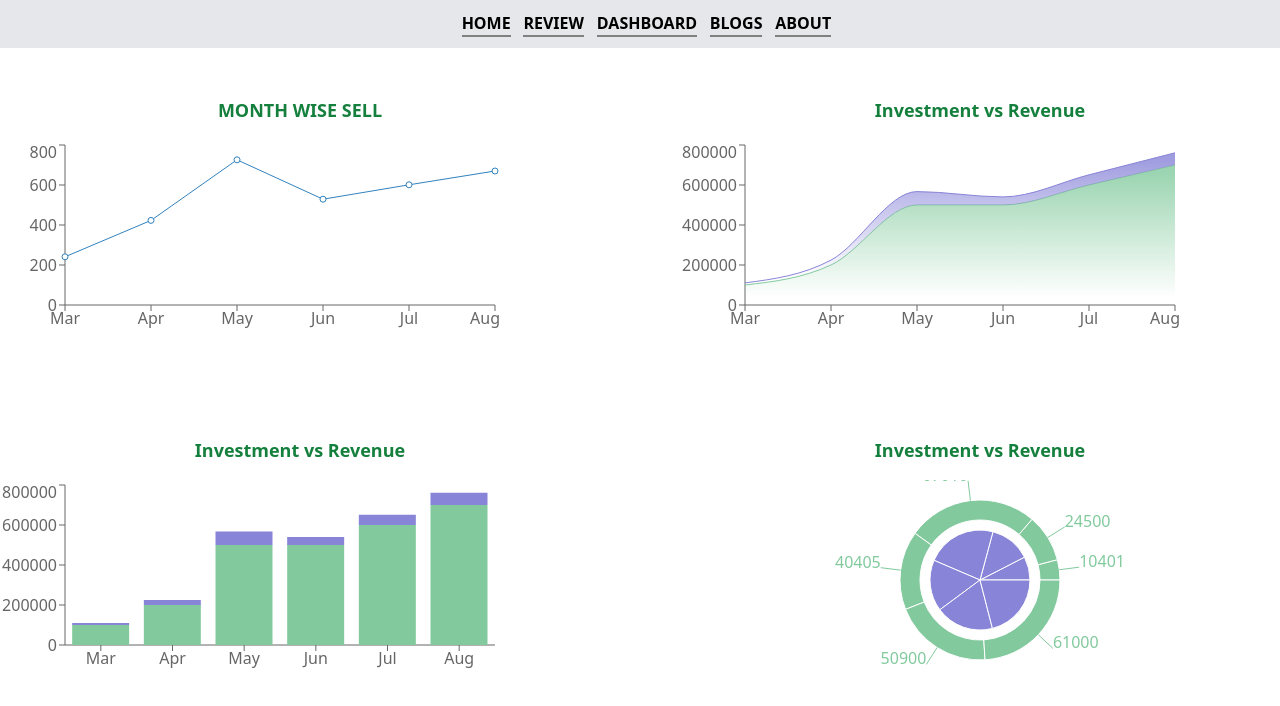
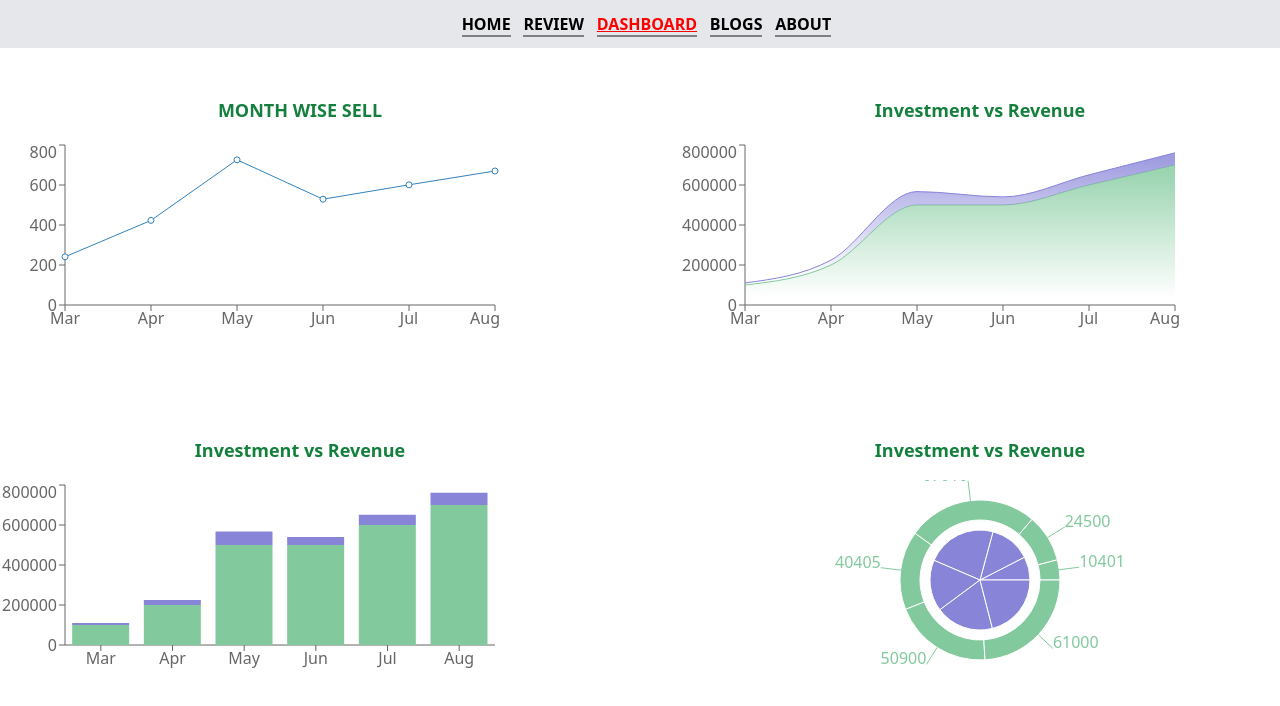
Before and after one commit to ronymia/products-analysisc, a React (Create React App) app: page /dashboard in a window 1280 px wide. Shown: the top 706 px of the page. Built offline with nearby package versions, Linux system fonts and the light colour scheme.

Commit message:
CustomLink added

```diff
--- /dev/null
+++ b/src/Components/CustomLink/CustomLink.js
@@ -0,0 +1,21 @@
+import React from 'react';
+import { Link, useMatch, useResolvedPath } from 'react-router-dom';
+
+function CustomLink({ children, to, ...props }) {
+    let resolved = useResolvedPath(to);
+    let match = useMatch({ path: resolved.pathname, end: true });
+
+    return (
+        <div>
+            <Link
+                style={{ color: match ? 'red' : '', textDecoration: match ? "underline" : "none" }}
+                to={to}
+                {...props}
+            >
+                {children}
+            </Link>
+        </div>
+    );
+}
+
+export default CustomLink;
--- a/src/Components/Header/Header.js
+++ b/src/Components/Header/Header.js
@@ -1,15 +1,16 @@
 import React from 'react';
 import { Link } from 'react-router-dom';
+import CustomLink from '../CustomLink/CustomLink';
 import './Header.css';
 
 const Header = () => {
     return (
         <nav className='font-semibold h-12 bg-gray-200 flex justify-center items-center'>
-            <Link to='/home'>Home</Link>
-            <Link to='/review'>Review</Link>
-            <Link to='/dashboard'>Dashboard</Link>
-            <Link to='/blogs'>Blogs</Link>
-            <Link to='/about'>About</Link>
+            <CustomLink to='/home'>Home</CustomLink>
+            <CustomLink to='/review'>Review</CustomLink>
+            <CustomLink to='/dashboard'>Dashboard</CustomLink>
+            <CustomLink to='/blogs'>Blogs</CustomLink>
+            <CustomLink to='/about'>About</CustomLink>
         </nav>
     );
 };
```
